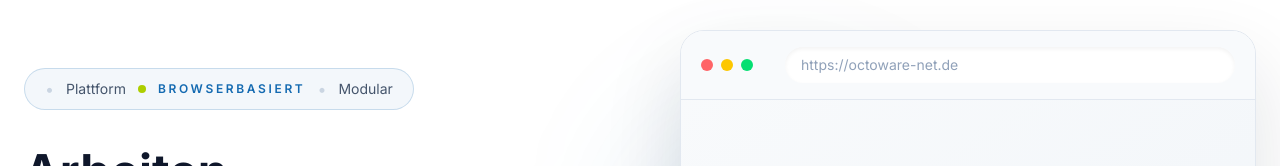
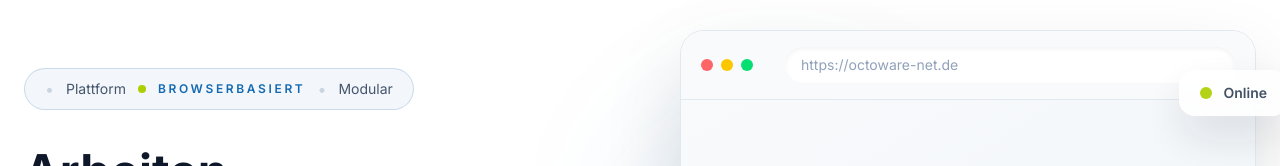
Before and after one commit to weblogger117-art/octoware-website, a Next.js app: page /plattform in a window 1280 px wide. Shown: the part 914-1080 px from the top of the page. Built offline with nearby package versions, Linux system fonts and the light colour scheme.

Commit message:
Update BrowserBased.tsx

```diff
--- a/components/sections/platform/BrowserBased.tsx
+++ b/components/sections/platform/BrowserBased.tsx
@@ -93,6 +93,8 @@ export default function BrowserBased() {
   "
 >
 
+  {/* Glow */}
+
 <div
   className="
     absolute
@@ -111,6 +113,62 @@ export default function BrowserBased() {
     blur-3xl
   "
 />
+
+{/* Floating Card Online */}
+
+<div
+    className="
+      absolute
+
+      -right-8
+      top-10
+
+      z-20
+
+      rounded-2xl
+
+      border
+      border-white/60
+
+      bg-white/90
+
+      px-5
+      py-3
+
+      shadow-[0_20px_45px_rgba(15,23,42,0.12)]
+
+      backdrop-blur
+
+      animate-pulse
+    "
+  >
+
+    <div className="flex items-center gap-3">
+
+      <div
+        className="
+          h-3
+          w-3
+          rounded-full
+          bg-[#adce00]
+        "
+      />
+
+      <span
+        className="
+          text-sm
+          font-semibold
+          text-slate-700
+        "
+      >
+        Online
+      </span>
+
+    </div>
+
+  </div>
+
+{/* Browser */}
 
   <div
     className="
```
